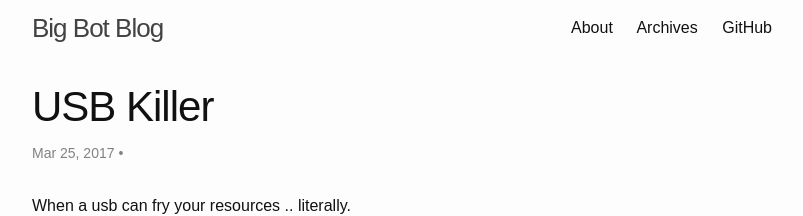
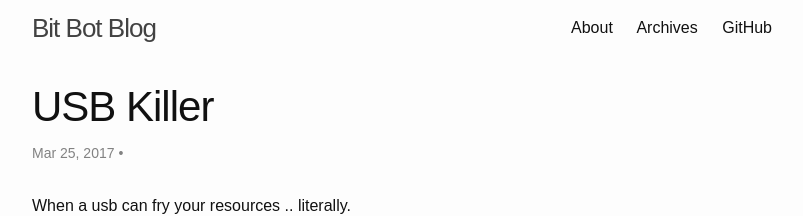
Before and after one commit to bitbotblog/bitbotblog.github.io, a Jekyll site: the page built from index.html, in a window 1280 px wide and 900 px high. Shown: the top 216 px of the window, without its empty margins (238-1041 px from the left). Built offline with Jekyll 4.4.1, drawn with Linux system fonts in a browser that asks for light colours; the list of posts is cut into pages by our own code.

```diff
--- a/_config.yml
+++ b/_config.yml
@@ -13,7 +13,7 @@
 # you will see them accessed via {{ site.title }}, {{ site.author }}, and so on.
 # You can create any custom variable you would like, and they will be accessible
 # in the templates via {{ site.myvariable }}.
-title: Big Bot Blog
+title: Bit Bot Blog
 #author: Yous
 description: >
   This site is designed to write about every technology stuff that
```
